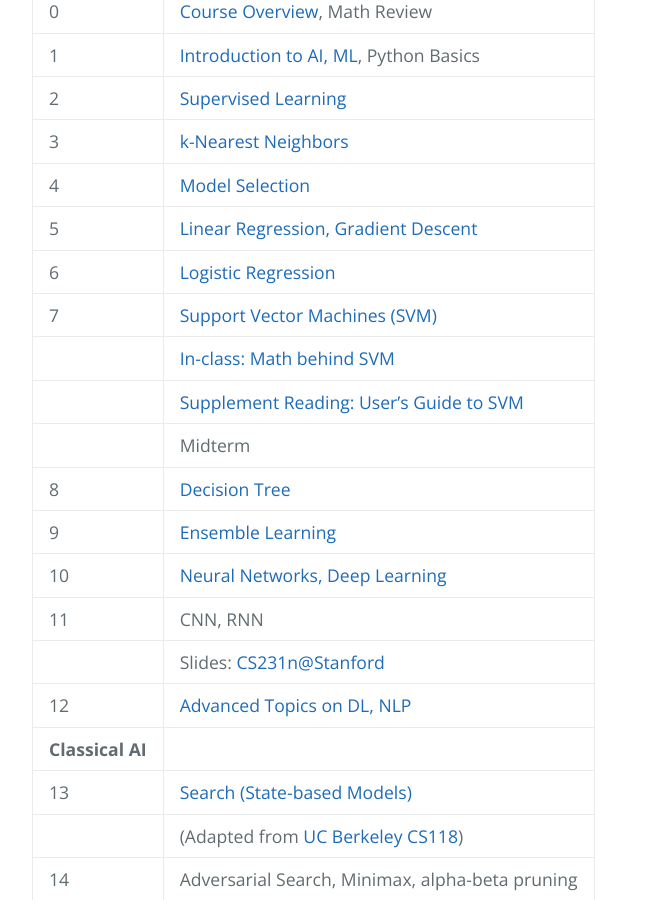
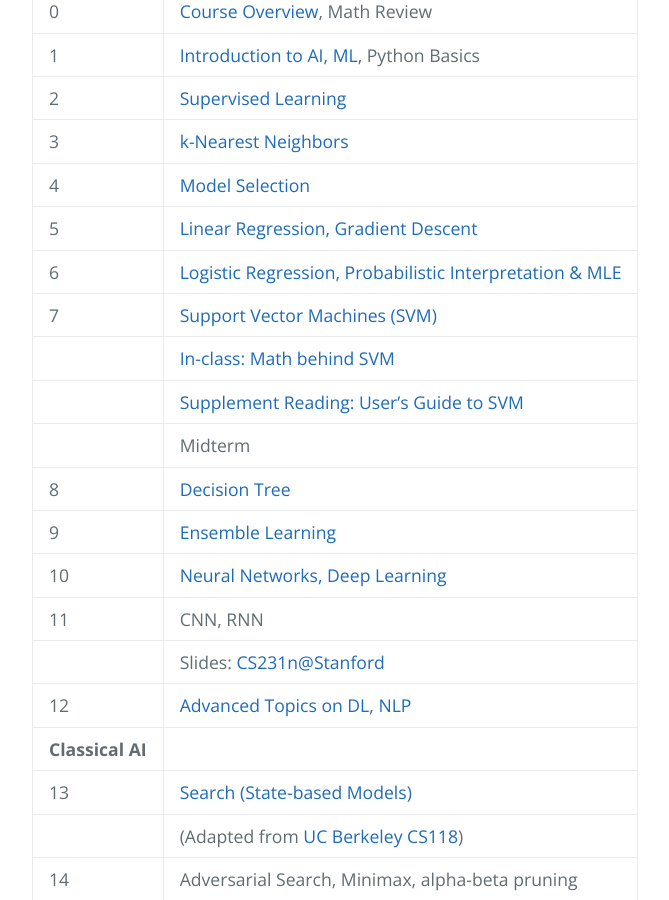
Before and after one commit to pratch/ml_course, a Jekyll site: the page built from index.md, in a window 1280 px wide and 900 px high, scrolled down 1362 px. Shown: the whole window, without its empty margins (192-861 px from the left). Built offline with Jekyll 4.4.1, drawn with Linux system fonts in a browser that asks for light colours.

Commit message:
updated index

```diff
--- a/index.md
+++ b/index.md
@@ -61,7 +61,7 @@ layout: default
 | 3 | [k-Nearest Neighbors](slides/3-knn.pdf)|
 | 4 | [Model Selection](slides/4-model-selection.pdf) |
 | 5 | [Linear Regression, Gradient Descent](slides/5-linear-regression.pdf) |
-| 6 | [Logistic Regression](slides/6-logistic-regression.pdf) |
+| 6 | [Logistic Regression, Probabilistic Interpretation & MLE](slides/6-logistic-regression.pdf) |
 | 7 | [Support Vector Machines (SVM)](slides/7-svm.pdf) |
 |   | [In-class: Math behind SVM](slides/svm-math.pdf) |
 |   | [Supplement Reading: User's Guide to SVM](http://pyml.sourceforge.net/doc/howto.pdf) |
```
